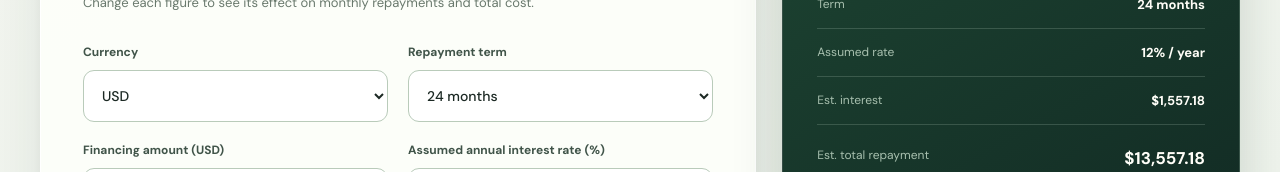
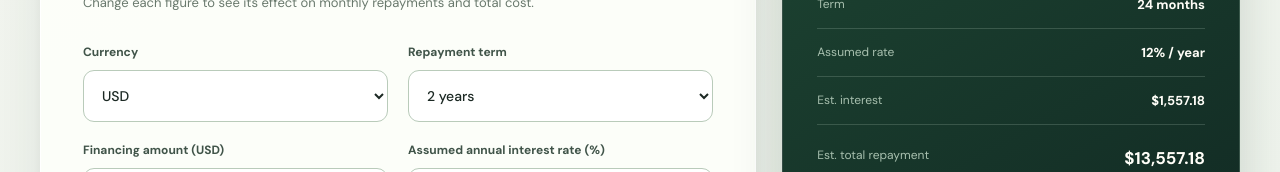
Before and after one commit to bayodele599-debug/lending-ezy-frontend, a Next.js app: page /apply in a window 1280 px wide. Both pictures are taken after a click on the button "Continue". Shown: the part 770-942 px from the top of the page. Built offline with nearby package versions, Linux system fonts and the light colour scheme.

Commit message:
feat: support purpose-specific borrowing illustrations

```diff
--- a/app/apply/page.tsx
+++ b/app/apply/page.tsx
@@ -6,7 +6,7 @@ import { useRouter } from "next/navigation";
 import { ArrowLeft, ArrowRight, ArrowUpRight, Check, Info, LockKeyhole, SlidersHorizontal } from "lucide-react";
 import { countries } from "../../lib/countries";
 import {
-  businessPurposes, defaultPlan, money, personalPurposes, repaymentTerms,
+  businessPurposes, defaultPlan, money, personalPurposes, termsForPurpose,
   savePlan, readPlans, summary, supportedCurrencies, validPlan,
   type PlanInput, type BorrowerType
 } from "../../lib/plans";
@@ -41,13 +41,17 @@ export default function Apply() {
       const rate = Number(params.get("rate"));
       const currency = params.get("currency");
       const allowedCurrency = supportedCurrencies.find(x => x === currency);
+      const purposes = type === "business" ? businessPurposes : personalPurposes;
+      const requestedPurpose = params.get("purpose");
+      const purpose = requestedPurpose && purposes.includes(requestedPurpose) ? requestedPurpose : purposes[0];
+      const availableTerms = termsForPurpose(purpose);
       setPlan(old => ({
         ...old,
         type,
-        purpose: type === "business" ? businessPurposes[0] : personalPurposes[0],
+        purpose,
         amount: params.has("amount") && Number.isFinite(amount) && amount >= 500 && amount <= 10000000
           ? amount : type === "business" ? 60000 : 12000,
-        months: repaymentTerms.find(x => x === months) ?? (type === "business" ? 36 : 24),
+        months: availableTerms.find(x => x === months) ?? (purpose === "Home purchase & mortgage" ? 240 : type === "business" ? 36 : 24),
         annualRate: params.has("rate") && Number.isFinite(rate) && rate >= 0 && rate <= 40 ? rate : 12,
         currency: allowedCurrency ?? "USD"
       }));
@@ -69,7 +73,13 @@ export default function Apply() {
 
   function update<K extends keyof PlanInput>(key: K, value: PlanInput[K]) {
     setError("");
-    setPlan(current => ({...current, [key]: value}));
+    setPlan(current => {
+      if (key === "purpose" && typeof value === "string") {
+        const options = termsForPurpose(value);
+        return {...current, purpose: value, months: options.some(term => term === current.months) ? current.months : value === "Home purchase & mortgage" ? 240 : 24};
+      }
+      return {...current, [key]: value};
+    });
   }
 
   function chooseType(type: BorrowerType) {
@@ -168,7 +178,7 @@ export default function Apply() {
                   </label>
                   <label className="planner-field"><span>Repayment term</span>
                     <select value={plan.months} onChange={event => update("months", Number(event.target.value))}>
-                      {repaymentTerms.map(item => <option key={item} value={item}>{item} months</option>)}
+                      {termsForPurpose(plan.purpose).map(item => <option key={item} value={item}>{item >= 12 && item % 12 === 0 ? `${item / 12} ${item === 12 ? "year" : "years"}` : `${item} months`}</option>)}
                     </select>
                   </label>
                   <label className="planner-field"><span>Financing amount ({plan.currency})</span>
@@ -180,7 +190,7 @@ export default function Apply() {
                 </div>
                 <div className="planner-range-label"><span>Adjust amount</span><strong>{money(plan.amount || 0, plan.currency)}</strong></div>
                 <input className="planner-range" type="range" min={500} max={plan.amount > 250000 ? 10000000 : 250000} step={plan.amount > 250000 ? 10000 : 500} aria-label="Adjust financing amount" value={Math.min(plan.amount > 250000 ? 10000000 : 250000, Math.max(500, plan.amount))} onChange={event => update("amount", Number(event.target.value))}/>
-                <div className="planner-interest-note"><Info size={18}/><span>The interest rate is an assumption you control, not a lender's quoted rate. Choosing a currency does not convert exchange rates.</span></div>
+                <div className="planner-interest-note"><Info size={18}/><span>The interest rate is an assumption you control, not a lender's quoted rate. Choosing a currency does not convert exchange rates. Mortgage illustrations exclude property taxes, insurance, closing costs and other charges.</span></div>
               </div>}
               {step === 2 && <div className="planner-panel">
                 <p className="overline">03 / Review & save</p>
```
